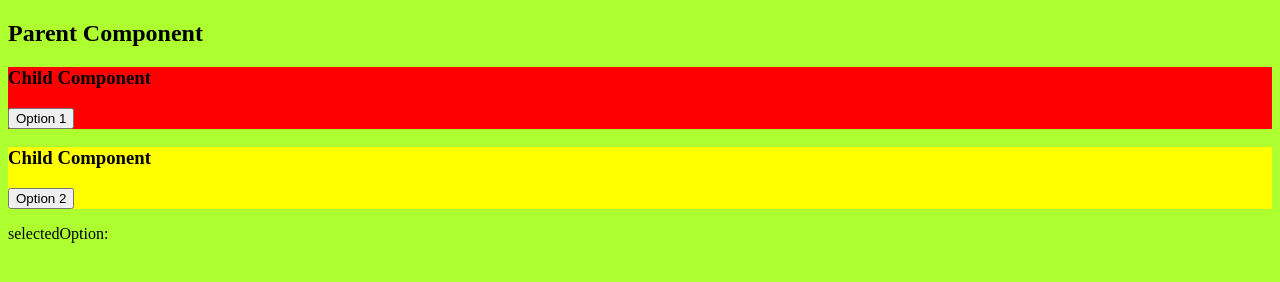
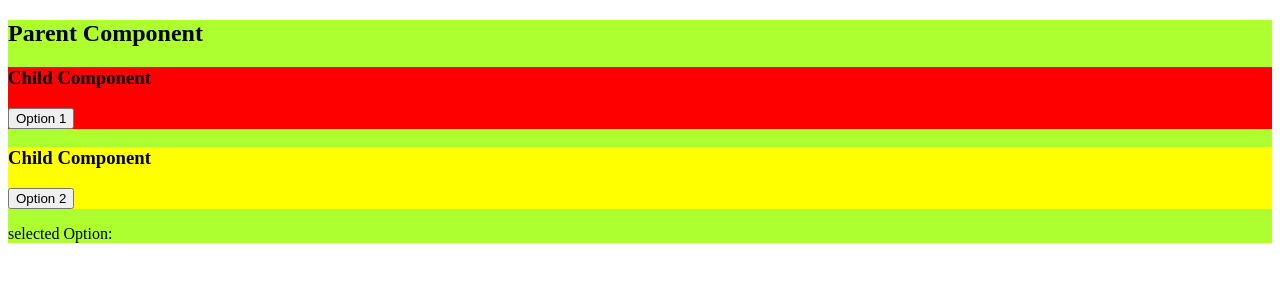
Before and after one commit to acciojob/lift-state-up-3-ManimehalaiAnandaraj, a React app: page / in a window 1280 px wide. Built offline with nearby package versions, Linux system fonts and the light colour scheme.

Commit message:
Completed assignment

```diff
--- a/src/components/App.js
+++ b/src/components/App.js
@@ -9,7 +9,7 @@ const App = () => {
     setSelectedOption(option);
   }
   return (
-    <div>
+    <div className="parent">
        <h2>Parent Component</h2>
        <div className="child1">
         <h3>Child Component</h3>
@@ -19,7 +19,7 @@ const App = () => {
        <h3>Child Component</h3>
        <ChildComponent option = "Option 2" onOptionClick = {handleOptionClick}></ChildComponent>
        </div>
-       <p>selectedOption: {selectedOption}</p>
+       <p>selected Option: {selectedOption}</p>
     </div>
   )
 }
@@ -29,7 +29,6 @@ function ChildComponent({option,onOptionClick})
   return(
     <div>
       <button onClick={() =>onOptionClick(option)}>{option}</button>
-
     </div>
   )
 }
--- a/src/styles/App.css
+++ b/src/styles/App.css
@@ -1,4 +1,4 @@
-body{
+.parent{
     background-color: greenyellow;
 
 }
```
